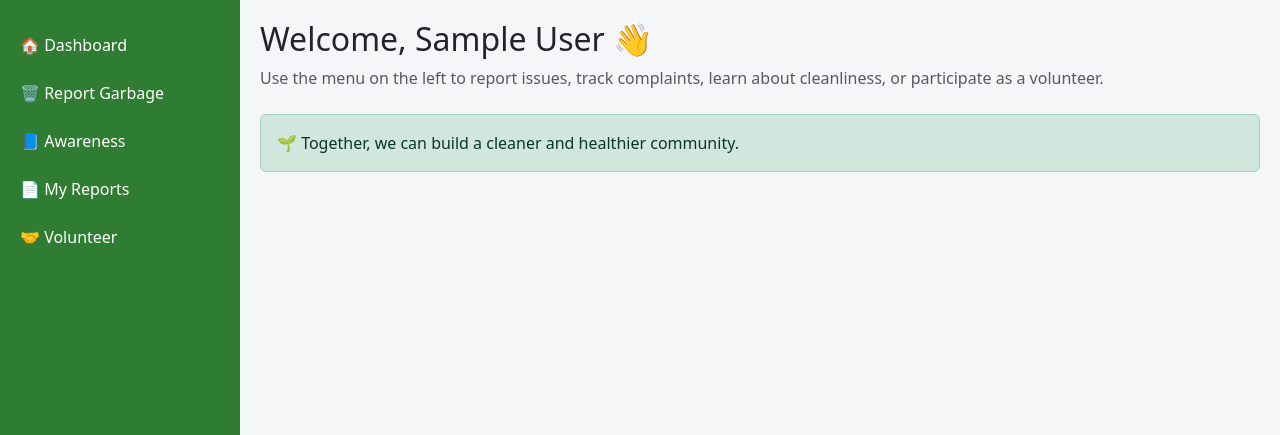
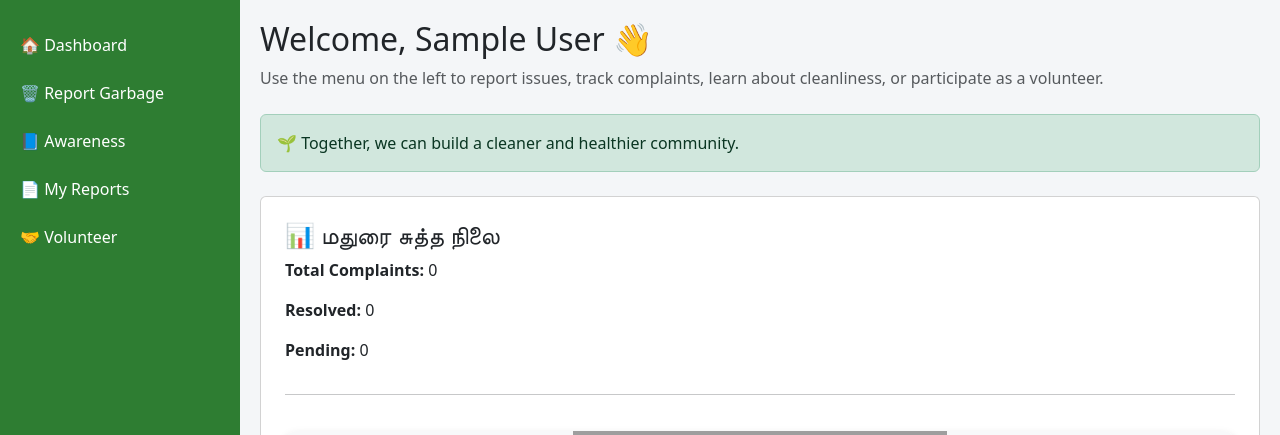
Before and after one commit to itsVasanthk/smart-cleanliness-system, a Flask app: page /citizen in a window 1280 px wide. Shown: the part 58-493 px from the top of the page. Run offline with Flask 3, Linux system fonts and the light colour scheme; the visitor is signed in with stand-in values (Sample User, id 1); data that the repository does not hold is empty; grey boxes are pictures that could not be loaded.

Commit message:
Added citizen dashboard stats with AI emotion images and Tamil slogans

```diff
--- a/app/routes/auth_routes.py
+++ b/app/routes/auth_routes.py
@@ -79,10 +79,65 @@ def login():
 # ---------------- CITIZEN DASHBOARD ----------------
 @auth_bp.route("/citizen")
 def citizen_dashboard():
-    if 'user_id' not in session:
-        return redirect(url_for('auth.login'))
-    return render_template("citizen_dashboard.html")
 
+    import mysql.connector
+
+    conn = mysql.connector.connect(
+        host="localhost",
+        user="root",
+        password="root123",
+        database="smart_cleanliness_db"
+    )
+
+    cursor = conn.cursor()
+
+    # Total complaints
+    cursor.execute("SELECT COUNT(*) FROM complaints")
+    total_reports = cursor.fetchone()[0]
+
+    # Resolved complaints
+    cursor.execute("SELECT COUNT(*) FROM complaints WHERE status = 'resolved'")
+    resolved_reports = cursor.fetchone()[0]
+
+    # Pending complaints
+    cursor.execute("SELECT COUNT(*) FROM complaints WHERE status = 'pending'")
+    pending_reports = cursor.fetchone()[0]
+
+    conn.close()
+
+    # Calculate resolution percentage
+    if total_reports > 0:
+        resolved_percent = (resolved_reports / total_reports) * 100
+    else:
+        resolved_percent = 0
+
+    # Select AI emotion image + Tamil slogan
+    if resolved_percent >= 70:
+
+        emotion_image = "images/happy_madurai.png"
+
+        slogan = "மதுரை சுத்தமாக மாறுகிறது! உங்கள் பங்களிப்பு அருமை!"
+
+    elif resolved_percent >= 40:
+
+        emotion_image = "images/neutral_madurai.png"
+
+        slogan = "நாம் ஒன்றிணைந்து மதுரையை சுத்தமாக மாற்றலாம்!"
+
+    else:
+
+        emotion_image = "images/sad_madurai.png"
+
+        slogan = "மதுரைக்கு உங்கள் உதவி தேவை! இப்போது செயல்படுங்கள்!"
+
+    return render_template(
+        "citizen_dashboard.html",
+        total_reports=total_reports,
+        resolved_reports=resolved_reports,
+        pending_reports=pending_reports,
+        emotion_image=emotion_image,
+        slogan=slogan
+    )
 
 # ---------------- MY REPORTS ----------------
 @auth_bp.route("/citizen/reports")
--- a/app/templates/citizen_dashboard.html
+++ b/app/templates/citizen_dashboard.html
@@ -9,4 +9,43 @@
 <div class="alert alert-success mt-4">
     🌱 Together, we can build a cleaner and healthier community.
 </div>
+<div class="card mt-4 p-4">
+
+    <h4>📊 மதுரை சுத்த நிலை</h4>
+
+    <p><b>Total Complaints:</b> {{ total_reports }}</p>
+    <p><b>Resolved:</b> {{ resolved_reports }}</p>
+    <p><b>Pending:</b> {{ pending_reports }}</p>
+
+    <hr>
+
+    <div style="
+    margin-top:20px;
+    width:100%;
+    height:280px;
+    overflow:hidden;
+    border-radius:12px;
+    box-shadow:0 4px 10px rgba(0,0,0,0.15);
+">
+
+    <img src="{{ url_for('static', filename=emotion_image) }}"
+         style="
+             width:100%;
+             height:100%;
+             object-fit:contain;
+             background:#f8f9fa;
+         ">
+
+</div>
+
+<h4 style="
+    margin-top:20px;
+    text-align:center;
+    color:#198754;
+    font-weight:bold;
+">
+    {{ slogan }}
+</h4>
+
+</div>
 {% endblock %}
--- a/app/templates/locate_waste.html
+++ b/app/templates/locate_waste.html
@@ -2,11 +2,11 @@
 
 {% block content %}
 
-<h2>📍 Locate Waste Area</h2>
+<h2>📍 Locate Nearby Waste Disposal Areas</h2>
 
 <div class="card p-4">
-    <p>This module will show waste locations on map.</p>
-    <p>Coming next...</p>
+    <p>This feature is under development.</p>
+    <p>It will help citizens and volunteers find official waste disposal locations.</p>
 </div>
 
 {% endblock %}
```
Also changed, not shown: app/static/images/happy_madurai.png (added), app/static/images/neutral_madurai.png (added), database.db (added), 1 other file.
